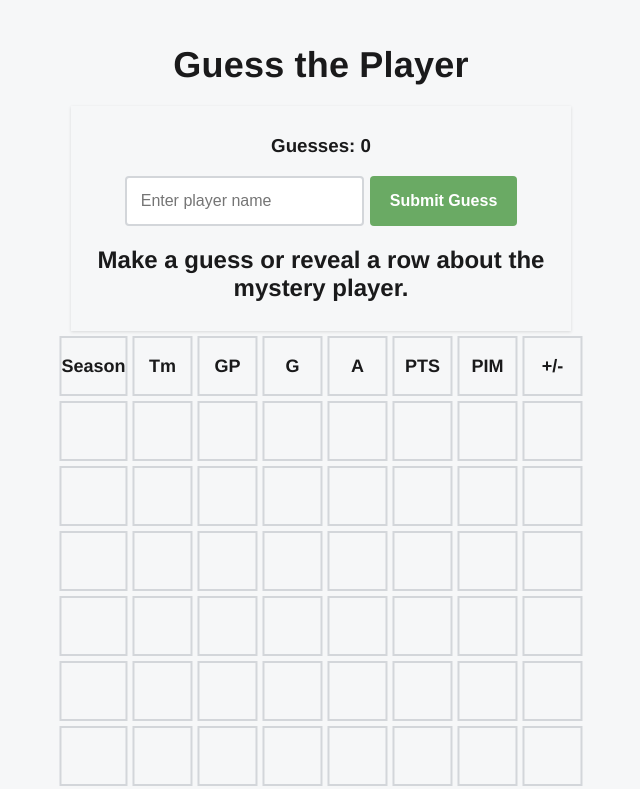
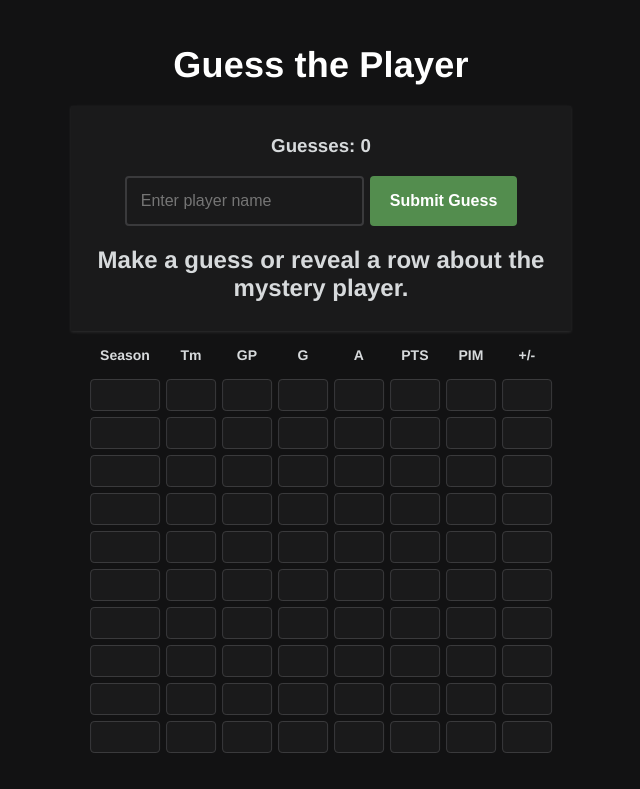
Before and after one commit to JackBleiweis/statl, a React (Create React App) app: page / in a window 1280 px wide. Shown: the top 789 px of the page, without its empty margins (319-959 px from the left). Built offline with nearby package versions, Linux system fonts and the light colour scheme.

Commit message:
styling changes

```diff
--- a/src/App.js
+++ b/src/App.js
@@ -19,6 +19,8 @@ const App = () => {
   );
   const [revealAllNonSeasonTeam, setRevealAllNonSeasonTeam] = useState(false);
   const [revealAll, setRevealAll] = useState(false);
+  const [hoveredRow, setHoveredRow] = useState(null);
+  const [hoveredColumn, setHoveredColumn] = useState(null);
 
   useEffect(() => {
     const playerNames = Object.keys(playersData);
@@ -54,6 +56,7 @@ const App = () => {
       setCanRevealColumn(true);
       setSelectionCount((prevCount) => prevCount + 1);
       updatePrompt();
+      setHoveredRow(null);
     }
   };
 
@@ -122,8 +125,8 @@ const App = () => {
   };
 
   const getTableClassName = () => {
-    if (canRevealRow) return "can-hover-row";
-    if (canRevealColumn) return "can-hover-column";
+    if (selectionCount === 0) return "can-hover-row";
+    if (selectionCount === 1) return "can-hover-column";
     if (selectionCount >= 2 && revealedTeamCells.length < 2)
       return "can-hover-team";
     if (selectionCount === 4) return "can-hover-cell";
@@ -171,69 +174,109 @@ const App = () => {
           <thead>
             <tr>
               {filteredStats.map((key) => (
-                <th
-                  key={key}
-                  onClick={() => canRevealColumn && handleColumnClick(key)}
-                  style={{
-                    cursor:
-                      canRevealColumn && key !== "Tm" ? "pointer" : "default",
-                  }}
-                >
-                  {key}
-                </th>
+                <th key={key}>{key}</th>
               ))}
             </tr>
           </thead>
           <tbody>
-            {playersData[randomPlayer].Season.map((_, index) => (
+            {playersData[randomPlayer].Season.map((_, rowIndex) => (
               <tr
-                key={index}
-                onClick={() => canRevealRow && handleRowClick(index)}
+                key={rowIndex}
+                onClick={() => canRevealRow && handleRowClick(rowIndex)}
+                onMouseEnter={() => canRevealRow && setHoveredRow(rowIndex)}
+                onMouseLeave={() => canRevealRow && setHoveredRow(null)}
               >
-                {filteredStats.map((key) => (
+                {filteredStats.map((key, colIndex) => (
                   <td
                     key={key}
                     data-team={key === "Tm" ? "true" : "false"}
                     onClick={() => {
-                      if (
+                      if (canRevealColumn && key !== "Tm") {
+                        handleColumnClick(key);
+                      } else if (
                         key === "Tm" &&
                         selectionCount >= 2 &&
                         revealedTeamCells.length < 2 &&
-                        !revealedTeamCells.includes(index)
+                        !revealedTeamCells.includes(rowIndex)
                       ) {
-                        handleTeamCellClick(index);
-                      }
-                      if (selectionCount === 4) {
+                        handleTeamCellClick(rowIndex);
+                      } else if (selectionCount === 4) {
                         handleFifthSelection(key);
-                      }
-                      if (selectionCount === 5) {
+                      } else if (selectionCount === 5) {
                         handleSixthSelection();
                       }
                     }}
+                    onMouseEnter={() =>
+                      canRevealColumn && setHoveredColumn(colIndex)
+                    }
+                    onMouseLeave={() =>
+                      canRevealColumn && setHoveredColumn(null)
+                    }
                     style={{
                       cursor:
+                        canRevealRow ||
+                        (canRevealColumn && key !== "Tm") ||
                         (key === "Tm" &&
                           selectionCount >= 2 &&
                           revealedTeamCells.length < 2 &&
-                          !revealedTeamCells.includes(index)) ||
+                          !revealedTeamCells.includes(rowIndex)) ||
                         (selectionCount === 4 &&
                           key !== "Season" &&
                           key !== "Tm") ||
                         selectionCount === 5
                           ? "pointer"
                           : "default",
+                      backgroundColor:
+                        (canRevealRow && rowIndex === hoveredRow) ||
+                        (canRevealColumn && colIndex === hoveredColumn)
+                          ? "#b59f3b"
+                          : revealedRow === rowIndex ||
+                            revealedColumn === key ||
+                            (key === "Tm" &&
+                              revealedTeamCells.includes(rowIndex)) ||
+                            (revealAllNonSeasonTeam &&
+                              key !== "Season" &&
+                              key !== "Tm") ||
+                            revealAll
+                          ? "#4a4a4c"
+                          : selectionCount === 4 &&
+                            (key === "Season" || key === "Tm")
+                          ? "#1a1a1b"
+                          : "",
+                      color:
+                        (canRevealRow && rowIndex === hoveredRow) ||
+                        (canRevealColumn && colIndex === hoveredColumn) ||
+                        revealedRow === rowIndex ||
+                        revealedColumn === key ||
+                        (key === "Tm" &&
+                          revealedTeamCells.includes(rowIndex)) ||
+                        (revealAllNonSeasonTeam &&
+                          key !== "Season" &&
+                          key !== "Tm") ||
+                        revealAll
+                          ? "#ffffff"
+                          : "",
+                      borderColor:
+                        (selectionCount === 4 &&
+                          key !== "Season" &&
+                          key !== "Tm") ||
+                        (selectionCount === 5 &&
+                          key === "Season" &&
+                          key == "Tm")
+                          ? "#6e6e6e"
+                          : "",
                     }}
                   >
-                    {revealedRow === index ||
+                    {revealedRow === rowIndex ||
                     revealedColumn === key ||
-                    (key === "Tm" && revealedTeamCells.includes(index)) ||
+                    (key === "Tm" && revealedTeamCells.includes(rowIndex)) ||
                     (revealAllNonSeasonTeam &&
                       key !== "Season" &&
                       key !== "Tm") ||
                     revealAll
                       ? key === "Season"
-                        ? playersData[randomPlayer][key][index].slice(2)
-                        : playersData[randomPlayer][key][index]
+                        ? playersData[randomPlayer][key][rowIndex].slice(2)
+                        : playersData[randomPlayer][key][rowIndex]
                       : ""}
                   </td>
                 ))}
--- a/src/styles.scss
+++ b/src/styles.scss
@@ -2,8 +2,8 @@ body {
   font-family: 'Clear Sans', 'Helvetica Neue', Arial, sans-serif;
   margin: 0;
   padding: 0;
-  background-color: #f6f7f8;
-  color: #1a1a1b;
+  background-color: #121213;
+  color: #d7dadc;
 }
 
 .container {
@@ -18,15 +18,16 @@ h1 {
   font-weight: 700;
   margin-bottom: 20px;
   letter-spacing: 0.2px;
+  color: #ffffff;
 }
 
 .sticky-header {
   position: sticky;
   top: 0;
-  background: #f6f7f8;
+  background: #1a1a1b;
   padding: 10px;
   z-index: 1;
-  box-shadow: 0 1px 3px rgba(0, 0, 0, 0.12);
+  box-shadow: 0 1px 3px rgba(255, 255, 255, 0.12);
 }
 
 .input-container {
@@ -39,9 +40,11 @@ input[type="text"] {
   padding: 14px;
   margin-right: 6px;
   font-size: 16px;
-  border: 2px solid #d3d6da;
+  border: 2px solid #3a3a3c;
   border-radius: 4px;
   outline: none;
+  background-color: #1a1a1b;
+  color: #d7dadc;
 }
 
 button {
@@ -49,7 +52,7 @@ button {
   font-size: 16px;
   font-weight: bold;
   cursor: pointer;
-  background-color: #6aaa64;
+  background-color: #538d4e;
   color: white;
   border: none;
   border-radius: 4px;
@@ -57,47 +60,107 @@ button {
 }
 
 button:hover {
-  background-color: #538d4e;
+  background-color: #6aaa64;
 }
 
 table {
   border-collapse: separate;
-  border-spacing: 5px;
+  border-spacing: 6px; /* Increased from 4px to 6px */
   margin: 0 auto;
   position: absolute;
   left: 50%;
   transform: translateX(-50%);
 }
 
-th, td {
-  border: 2px solid #d3d6da;
+th {
+  padding: 10px;
+  text-align: center;
+  font-size: 14px;
+  font-weight: bold;
+  color: #d7dadc;
+  background-color: transparent;
+  border: none;
+}
+
+td {
+  border: 1px solid #3a3a3c;
   padding: 0;
   text-align: center;
-  font-size: 18px;
+  font-size: 14px;
   font-weight: bold;
-  width: 60px;
-  height: 60px;
+  width: 50px;
+  height: 32px; /* Slightly increased from 30px to 32px */
   transition: all 0.3s ease;
   box-sizing: border-box;
+  background-color: #1a1a1b;
+  color: #d7dadc;
+  border-radius: 4px;
 }
 
-.can-hover-row tr:hover td,
-.can-hover-column th:hover,
+.can-hover-row tr:hover td {
+  background-color: #b59f3b;
+  border-color: #b59f3b;
+  color: #ffffff;
+  cursor: pointer;
+}
+
+/* Add this new rule for subsequent hover states */
 .can-hover-column td:hover,
-.can-hover-team td[data-team="true"]:hover {
-  background-color: #c9b458;
-  border-color: #c9b458;
-  color: white;
+.can-hover-team td[data-team="true"]:hover,
+.can-hover-cell td:hover,
+.can-hover-all td:hover {
+  background-color: #b59f3b;
+  border-color: #b59f3b;
+  color: #ffffff;
   cursor: pointer;
 }
 
 td:not(.can-hover-row td, .can-hover-column td, .can-hover-team[data-team="true"]) {
-  background-color: #787c7e;
-  color: white;
+  background-color: #1a1a1b;
+  color: #d7dadc;
+
 }
 
 .revealed {
-  background-color: #6aaa64;
-  border-color: #6aaa64;
-  color: white;
+  background-color: #538d4e;
+  border-color: #538d4e;
+  color: #ffffff;
 }
+
+/* New styles for the third step */
+.can-hover-team td:not([data-team="true"]) {
+  background-color: #121213;
+  color: #6e6e6e;
+  cursor: not-allowed;
+}
+
+.can-hover-team td[data-team="true"] {
+  background-color: #1a1a1b;
+  color: #d7dadc;
+  cursor: pointer;
+  border-color: #6e6e6e;
+}
+
+.can-hover-team td[data-team="true"]:hover {
+  background-color: #b59f3b;
+  border-color: #b59f3b;
+  color: #ffffff;
+}
+
+/* New styles for the fourth selection */
+.can-hover-cell td[data-key="Season"],
+.can-hover-cell td[data-key="Tm"] {
+  background-color: #0e0e0f;
+  color: #4a4a4c;
+  cursor: not-allowed;
+}
+
+.can-hover-cell td:not([data-key="Season"]):not([data-key="Tm"]) {
+  cursor: pointer;
+}
+
+.can-hover-cell td:not([data-key="Season"]):not([data-key="Tm"]):hover {
+  background-color: #b59f3b;
+  border-color: #b59f3b;
+  color: #ffffff;
+}
```
